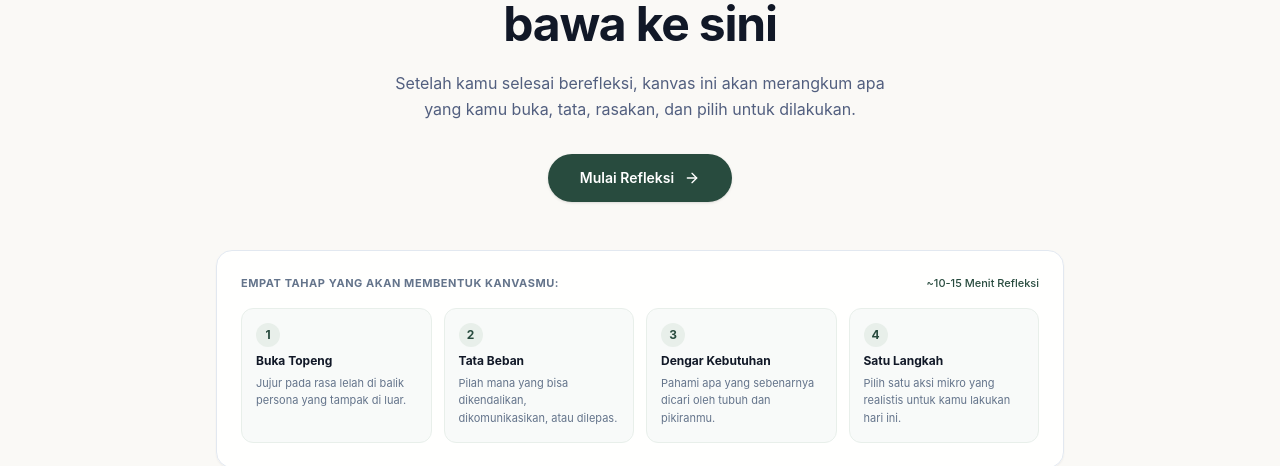
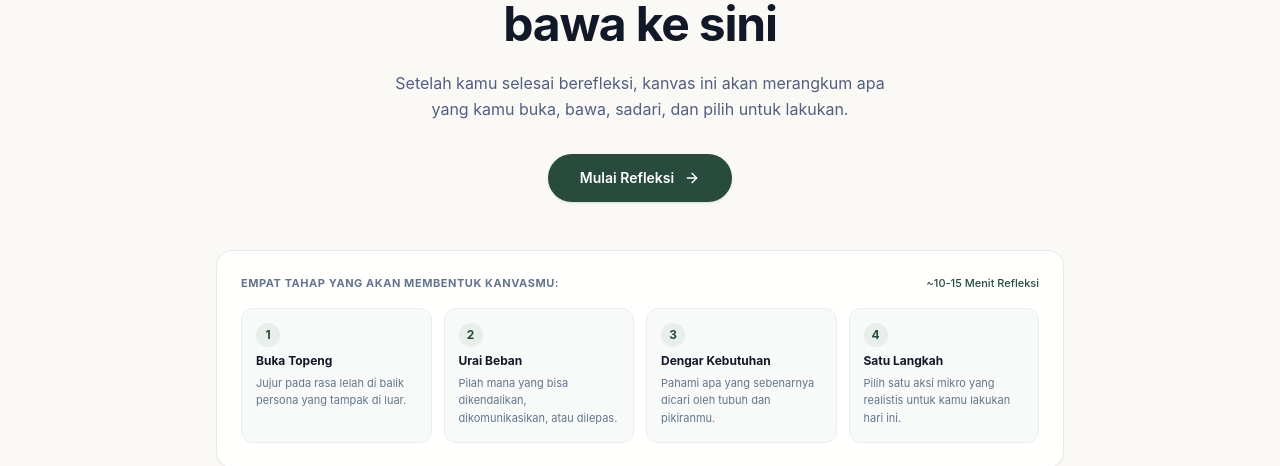
Before and after one commit to BagusAth/unmasked, a React (Vite) app: page /canvas in a window 1280 px wide. Shown: the part 247-713 px from the top of the page. Built offline with nearby package versions, Linux system fonts and the light colour scheme; no server answers.

Commit message:
style(canvas): perbarui copy Beban yang Kubawa dan Urai Beban

```diff
--- a/src/components/canvas/CircleOfControlCard.tsx
+++ b/src/components/canvas/CircleOfControlCard.tsx
@@ -54,7 +54,7 @@ export const CircleOfControlCard: React.FC<CircleOfControlCardProps> = ({
             </span>
             <div className="flex flex-col">
               <span className="text-xs font-bold tracking-wider text-[#284B3E] uppercase">
-                Yang Kutata
+                Beban yang Kubawa
               </span>
               <span className="text-[11px] text-[#64748B]">Lingkaran Kendali & Pelepasan</span>
             </div>
--- a/src/pages/Canvas.tsx
+++ b/src/pages/Canvas.tsx
@@ -103,7 +103,7 @@ export const Canvas: React.FC = () => {
 
           {/* Subtitle */}
           <p className="text-[#525F7F] max-w-lg text-sm sm:text-base leading-relaxed mt-4 mb-8">
-            Setelah kamu selesai berefleksi, kanvas ini akan merangkum apa yang kamu buka, tata, rasakan, dan pilih untuk dilakukan.
+            Setelah kamu selesai berefleksi, kanvas ini akan merangkum apa yang kamu buka, bawa, sadari, dan pilih untuk lakukan.
           </p>
 
           {/* Primary CTA */}
@@ -139,7 +139,7 @@ export const Canvas: React.FC = () => {
                 <span className="w-6 h-6 rounded-full bg-[#E8EFEA] text-[#284B3E] text-xs font-bold flex items-center justify-center">
                   2
                 </span>
-                <span className="text-xs font-bold text-[#111827]">Tata Beban</span>
+                <span className="text-xs font-bold text-[#111827]">Urai Beban</span>
                 <span className="text-[11px] text-[#64748B] leading-relaxed">
                   Pilah mana yang bisa dikendalikan, dikomunikasikan, atau dilepas.
                 </span>
```
